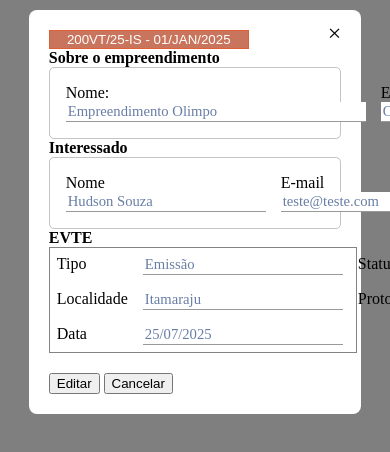
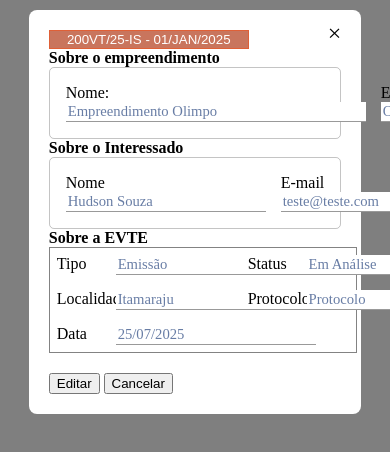
Before and after one commit to hudsonfs7/evtes, a website: page modals/viewEvte.html in a window 390 px wide. Drawn offline with Linux system fonts and the light colour scheme.

Commit message:
Templete columns configurado, faltando ajudar a responsividade.

```diff
--- a/modals/viewEvte.html
+++ b/modals/viewEvte.html
@@ -40,7 +40,7 @@
       </div>
     </div>
 
-    <label class="titleView">Interessado</label>
+    <label class="titleView">Sobre o Interessado</label>
 
     <div class="contatoView">
       <div class="nomeInteressadoView">
@@ -92,7 +92,7 @@
       </div>
     </div>
 
-    <label class="titleView">EVTE</label>
+    <label class="titleView">Sobre a EVTE</label>
     <div class="dadosEvteView">
       <label class="inforView">Tipo</label>
       <input
--- a/styles/viewEvte.css
+++ b/styles/viewEvte.css
@@ -82,7 +82,7 @@ input.view {
 
 .dadosEvteView {
   display: grid;
-  grid-template-columns: repeat(4, 1fr);
+  grid-template-columns: 15% 40% 15% 40%;
 
   gap: 15px;
   width: 100%;
```
